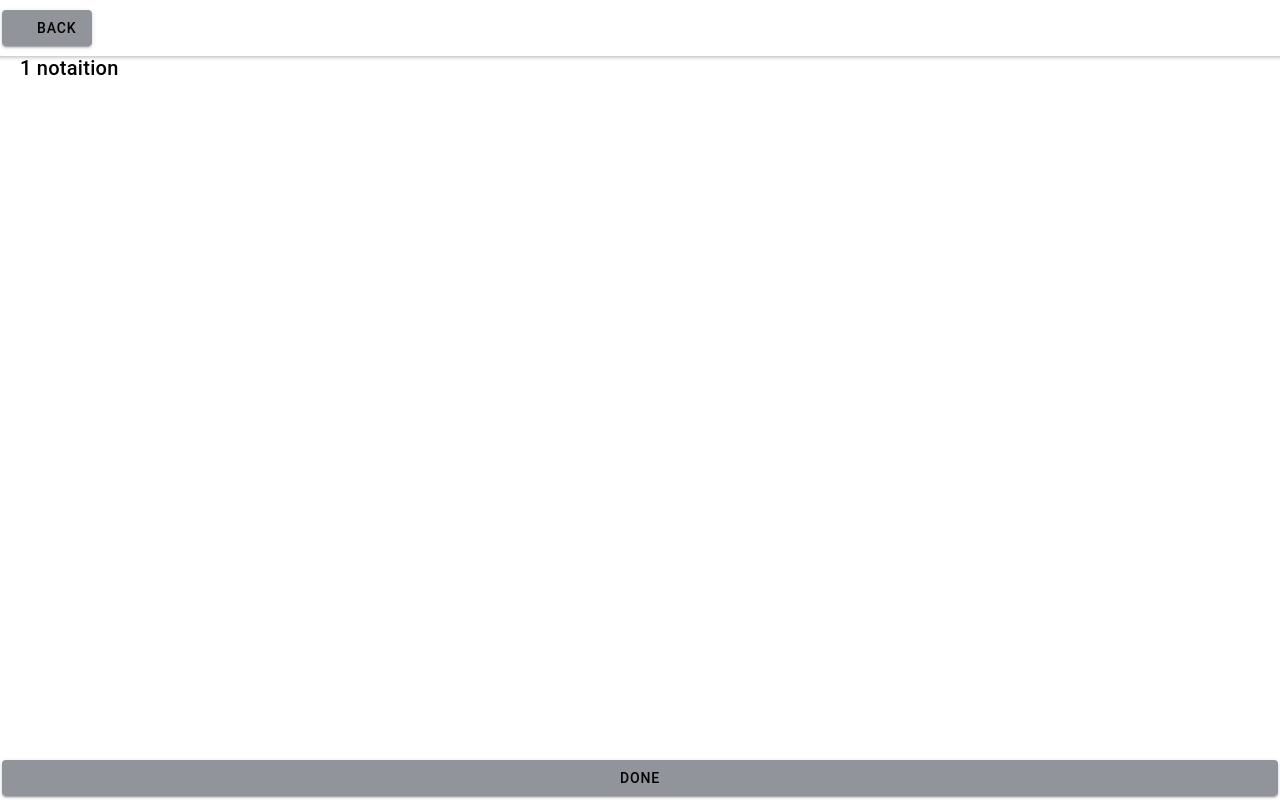
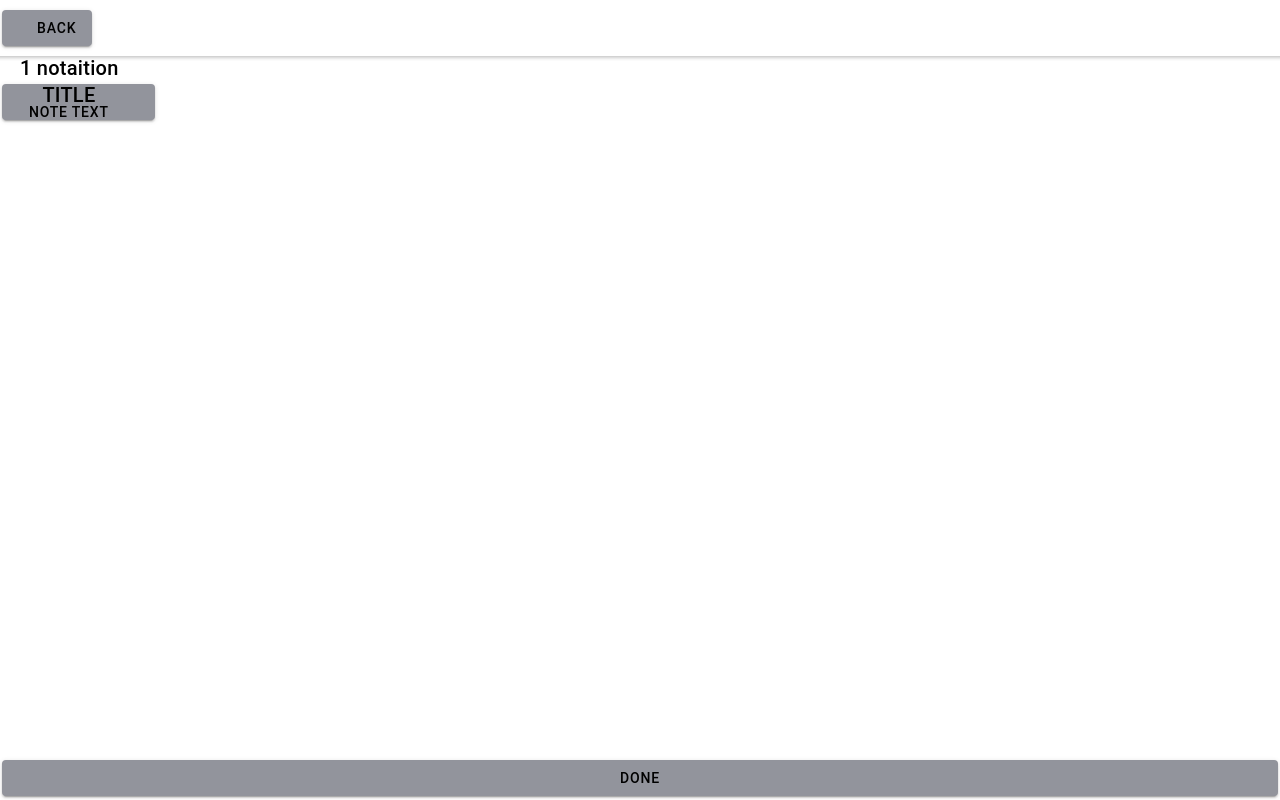
Before and after one commit to LevkoTkach/diary, a React (Create React App) app: page /note-list/1 in a window 1280 px wide. Built offline with nearby package versions, Linux system fonts and the light colour scheme.

Commit message:
page corection

```diff
--- a/src/pages/NoteListPage.tsx
+++ b/src/pages/NoteListPage.tsx
@@ -1,7 +1,7 @@
 import React from "react";
 import { Component } from "react";
-import { IonButton, IonContent, IonHeader, IonIcon, IonPage, IonTitle, IonToolbar } from "@ionic/react";
-import TextEditor from "../components/TextEditor";
+import { IonButton, IonCard, IonCardContent, IonCardTitle, IonCol, IonContent, IonHeader, IonIcon, IonLabel, IonPage, IonRouterLink, IonText, IonTitle, IonToolbar } from "@ionic/react";
+
 import { RouteComponentProps } from "react-router";
 
 
@@ -31,6 +31,17 @@ class NoteListPage extends Component<RouteComponentProps<AddProps>> {
           <IonTitle>
             {titleDate}
           </IonTitle>
+
+          <IonButton>
+            <IonCol>
+              <IonTitle>Title</IonTitle>
+              <IonText> note text </IonText>
+            </IonCol>
+            <IonIcon>
+              dfghdfgh
+            </IonIcon>
+          </IonButton>
+
         </IonContent>
         <IonButton>done</IonButton>
       </IonPage>
--- a/src/pages/Page.tsx
+++ b/src/pages/Page.tsx
@@ -1,4 +1,4 @@
-import { IonButton, IonButtons, IonContent, IonDatetime, IonHeader, IonIcon, IonLabel, IonMenuButton, IonNavLink, IonPage, IonSlides, IonTitle, IonToolbar } from '@ionic/react';
+import { IonButton, IonButtons, IonContent, IonDatetime, IonDatetimeButton, IonHeader, IonIcon, IonLabel, IonMenuButton, IonNavLink, IonPage, IonSlides, IonTitle, IonToolbar } from '@ionic/react';
 import { useParams } from 'react-router';
 import ExploreContainer from '../components/ExploreContainer';
 import './Page.css';
@@ -25,9 +25,9 @@ const Page: React.FC = () => {
         <IonButtons>
           <IonDatetime></IonDatetime>
         </IonButtons>
-        <IonButtons>
-          <IonButton>compose</IonButton>
-        </IonButtons>
+
+        <IonButton>compose</IonButton>
+
       </IonContent>
     </IonPage>
   );
```
